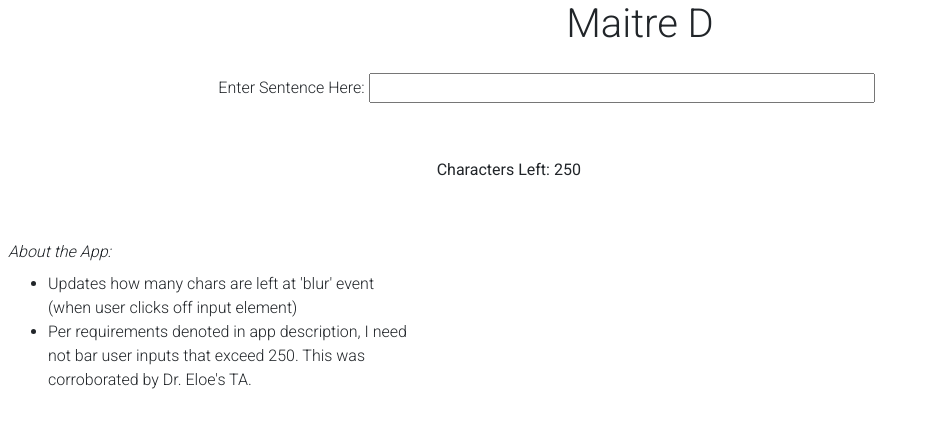
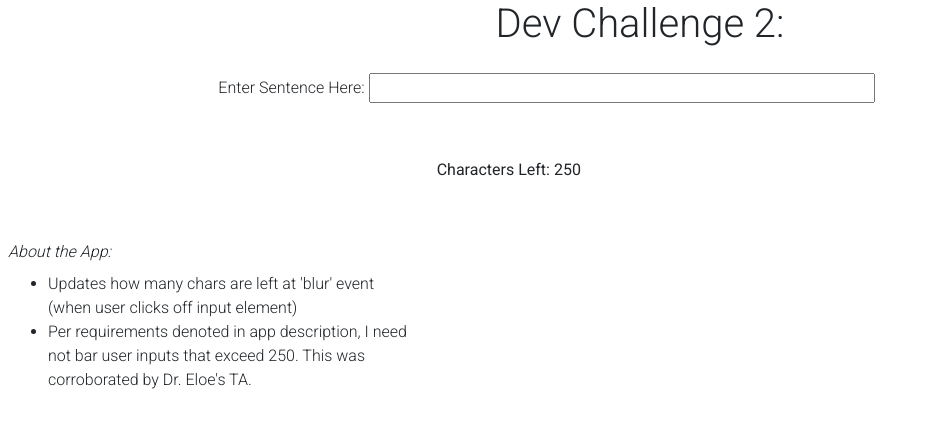
Before and after one commit to NicholasPierce1/devChallenge2, a plain HTML site: page index.html in a window 1280 px wide. Shown: the whole page, without its empty margins (0-929 px from the left). Drawn offline with nearby package versions, Linux system fonts and the light colour scheme.

Commit message:
changed title

```diff
--- a/index.html
+++ b/index.html
@@ -2,7 +2,7 @@
 <html>
 <head>
 
-    <title>Tip Calculator</title>
+    <title>Dev Challenge 2</title>
     <meta charset="utf-8">
 
 
@@ -36,7 +36,7 @@
     <main>
         <header>
 
-            <h1>Maitre D<br></h1>
+            <h1>Dev Challenge 2:<br></h1>
 
         </header>
         <article>
```
